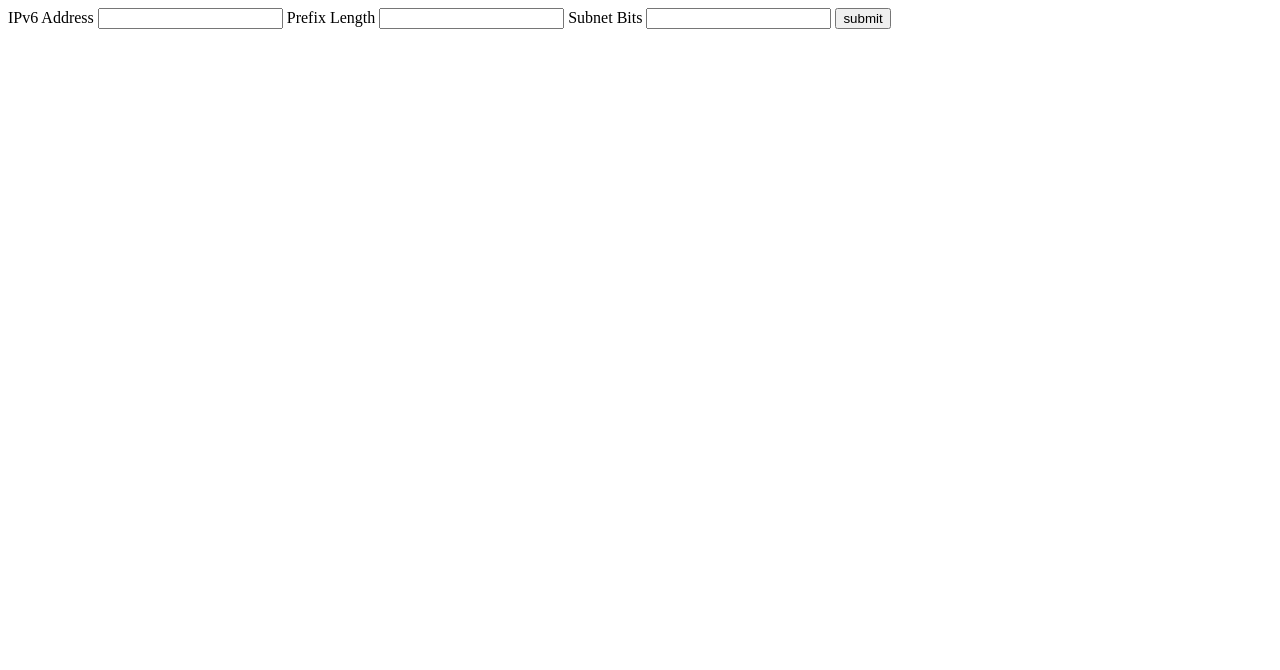
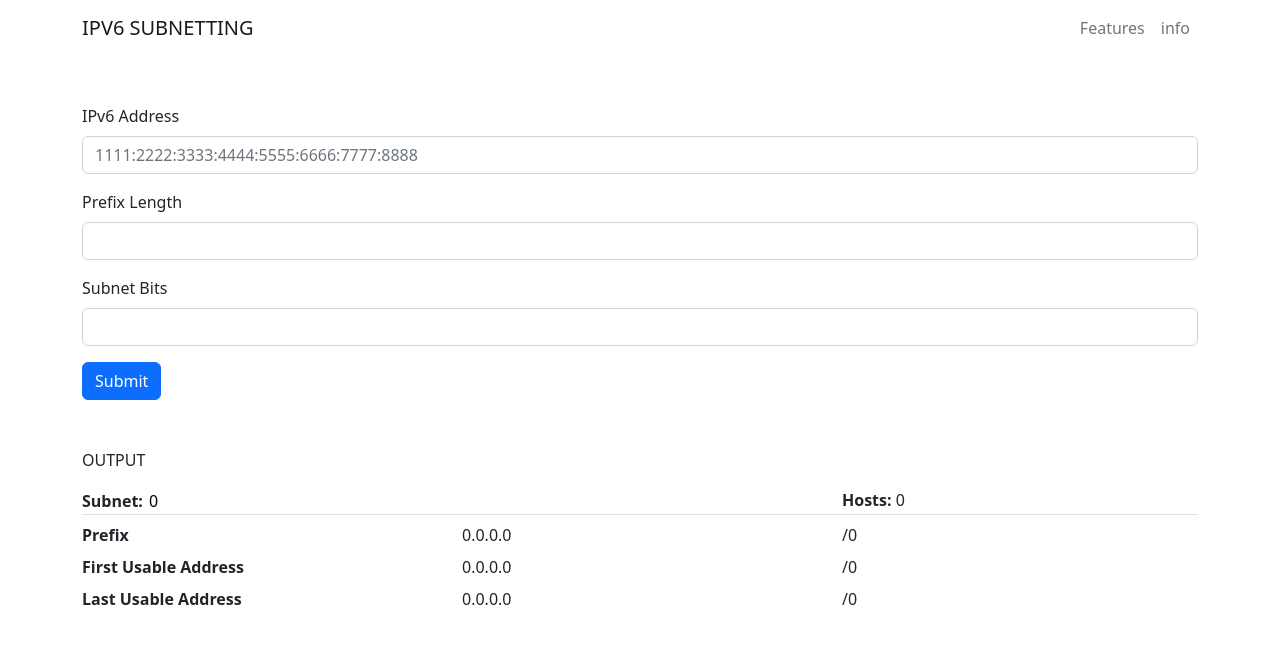
Before and after one commit to kmfiguerrez/IPv6-Subnetting, a website: page index.html in a window 1280 px wide. Drawn offline with nearby package versions, Linux system fonts and the light colour scheme; files that its build step writes are made by us from their sources.

Commit message:
Restructure project with package.json added new prefix length properties in Prefix in ipv6.ts installed webpack, bootstrap 5 packages.

```diff
--- a/index.html
+++ b/index.html
@@ -4,18 +4,102 @@
     <meta charset="UTF-8">
     <meta http-equiv="X-UA-Compatible" content="IE=edge">
     <meta name="viewport" content="width=device-width, initial-scale=1.0">
+    <link rel="stylesheet" href="./src/dist/css/style.css">
     <title>IPv6 Subnetting</title>
 </head>
 <body>
-    <form action="">
-        <label for="">IPv6 Address</label>
-        <input type="text">
-        <label for="">Prefix Length</label>
-        <input type="text">
-        <label for="">Subnet Bits</label>
-        <input type="text">
-        <button>submit</button>
-    </form>
-    <script src="./dist/main.js" type="module"></script>
+    <div class="container">
+
+        <!-- Nav section -->
+        <nav class="navbar navbar-expand-sm navbar-light bg-transparent mb-3 mb-md-5">
+            <div class="container px-0">
+                <a class="navbar-brand" href="#">IPV6 SUBNETTING</a>
+                <button class="navbar-toggler" type="button" data-bs-toggle="collapse" data-bs-target="#navbarNavAltMarkup" aria-controls="navbarNavAltMarkup" aria-expanded="false" aria-label="Toggle navigation">
+                    <span class="navbar-toggler-icon"></span>
+                </button>
+                <div class="collapse navbar-collapse" id="navbarNavAltMarkup">
+                    <div class="navbar-nav ms-auto">
+                        <a class="nav-link" data-bs-toggle="offcanvas" href="#offcanvas" aria-controls="offcanvas">Features</a>
+                        <a class="nav-link" href="#infoSection">info</a>
+                    </div>
+                </div>
+            </div>
+        </nav>
+
+        <!-- Main Section -->
+        <main class="container min-vh-100 px-0">
+            <!-- Form Section -->
+            <form class="mb-5">
+                <div class="mb-3">
+                    <label for="ipv6Address" class="form-label">IPv6 Address</label>
+                    <input type="text" class="form-control" id="ipv6Address" placeholder="1111:2222:3333:4444:5555:6666:7777:8888">
+                    <div class="valid-feedback">
+                        Looks Good!
+                    </div>
+                    <div class="invalid-feedback">
+                        Invalid IPv6 entry!
+                    </div>
+                </div>
+                <div class="mb-3">
+                    <label for="prefixLength" class="form-label">Prefix Length</label>
+                    <input type="number" class="form-control" id="prefixLength" min="0">
+                    <div class="valid-feedback">
+                        Looks Good!
+                    </div>
+                    <div class="invalid-feedback">
+                        Invalid Prefix Length entry!
+                    </div>
+                </div>
+                <div class="mb-3">
+                    <label for="subnetBits" class="form-label">Subnet Bits</label>
+                    <input type="number" class="form-control" id="subnetBits" min="0" max="125">
+                    <div class="valid-feedback">
+                        Looks Good!
+                    </div>
+                    <div class="invalid-feedback">
+                        Invalid Subnet Bits entry!
+                    </div>
+                </div>
+                <button type="submit" class="btn btn-primary">Submit</button>
+            </form>
+
+            <!-- Output Section-->
+            <div id="output-section" class="pb-5">
+                <!-- <h2 id="output-header" class="text-center visually-hidden">OUTPUT</h2> -->
+                <p id="caption">OUTPUT</p>
+                <div class="row mb-2 border-bottom mx-0">
+                    <div class="col-md-8 ps-0">
+                        <form>
+                            <label for="subnet-number" class="fw-bold">Subnet:</label>
+                            <input id="subnetNumber" type="number" class="border-0" min="0" value="0"/>
+                        </form>
+                    </div>
+                    <div class="col-md-4 ps-0 ps-md-3">
+                        <span class="fw-bold">Hosts:</span> <span id="host">0</span>
+                    </div>
+                </div>
+                <div class="row mb-2">
+                    <div class="col-6 col-md-4 fw-bold">Prefix</div>
+                    <div class="col-4" id="prefix">0.0.0.0</div>
+                    <div class="col-2 col-md-4 text-center text-md-start">/0</div>
+                </div>
+                <div class="row mb-2">
+                    <div class="col-6 col-md-4 fw-bold">First Usable Address</div>
+                    <div class="col-4" id="firstUsableAddress">0.0.0.0</div>
+                    <div class="col-2 col-md-4 text-center text-md-start">/0</div>
+                </div>
+                <div class="row mb-2">
+                    <div class="col-6 col-md-4 fw-bold">Last Usable Address</div>
+                    <div class="col-4" id="lastUsableAddress">0.0.0.0</div>
+                    <div class="col-2 col-md-4 text-center text-md-start">/0</div>
+                </div>
+            </div>
+
+        </main>
+
+    </div>
+
+    <script src="./node_modules/bootstrap/dist/js/bootstrap.bundle.min.js" type="module"></script>
+    <script src="./src/dist/js/main.js" type="module"></script>
 </body>
 </html>
--- /dev/null
+++ b/src/sass/_custom.scss
@@ -0,0 +1,67 @@
+// 1. Include functions first (so you can manipulate colors, SVGs, calc, etc)
+@import "../../node_modules/bootstrap/scss/functions";
+
+// 2. Include any default variable overrides here
+
+// 3. Include remainder of required Bootstrap stylesheets
+@import "../../node_modules/bootstrap/scss/variables";
+@import "../../node_modules/bootstrap/scss/maps";
+@import "../../node_modules/bootstrap/scss/mixins";
+@import "../../node_modules/bootstrap/scss/utilities";
+
+// Using the utilities API.
+
+
+// make height responsive.
+$utilities: map-merge(
+  $utilities, (
+    "height": map-merge(
+      map-get($utilities, "height"),
+      ( responsive: true ),
+    ),
+  )
+);
+
+
+// 4. Include any optional Bootstrap components as you like
+@import "../../node_modules/bootstrap/scss/root";
+@import "../../node_modules/bootstrap/scss/reboot";
+@import "../../node_modules/bootstrap/scss/type";
+@import "../../node_modules/bootstrap/scss/images";
+@import "../../node_modules/bootstrap/scss/containers";
+@import "../../node_modules/bootstrap/scss/grid";
+// @import "../../node_modules/bootstrap/scss/tables";
+@import "../../node_modules/bootstrap/scss/forms";
+@import "../../node_modules/bootstrap/scss/buttons";
+@import "../../node_modules/bootstrap/scss/transitions";
+@import "../../node_modules/bootstrap/scss/dropdown";
+// @import "../../node_modules/bootstrap/scss/button-group";
+@import "../../node_modules/bootstrap/scss/nav";
+@import "../../node_modules/bootstrap/scss/navbar";
+// @import "../../node_modules/bootstrap/scss/card";
+@import "../../node_modules/bootstrap/scss/accordion";
+// @import "../../node_modules/bootstrap/scss/breadcrumb";
+// @import "../../node_modules/bootstrap/scss/pagination";
+// @import "../../node_modules/bootstrap/scss/badge";
+@import "../../node_modules/bootstrap/scss/alert";
+// @import "../../node_modules/bootstrap/scss/progress";
+// @import "../../node_modules/bootstrap/scss/list-group";
+@import "../../node_modules/bootstrap/scss/close";
+// @import "../../node_modules/bootstrap/scss/toasts";
+@import "../../node_modules/bootstrap/scss/modal";
+@import "../../node_modules/bootstrap/scss/tooltip";
+@import "../../node_modules/bootstrap/scss/popover";
+// @import "../../node_modules/bootstrap/scss/carousel";
+// @import "../../node_modules/bootstrap/scss/spinners";
+@import "../../node_modules/bootstrap/scss/offcanvas";
+// @import "../../node_modules/bootstrap/scss/placeholders";
+
+// Helpers
+@import "../../node_modules/bootstrap/scss/helpers";
+
+// Utilities
+@import "../../node_modules/bootstrap/scss/utilities/api";
+// scss-docs-end import-stack
+
+
+// 5. Add additional custom code here
--- /dev/null
+++ b/src/sass/style.scss
@@ -0,0 +1 @@
+@use "./custom";
--- a/src/ipv6.ts
+++ b/src/ts/ipv6.ts
@@ -796,6 +796,9 @@ export default class Prefix {
             // Set network portion in binaries.
             prefix.networkPortion = networkPortionBin;
 
+            // Set the new prefix length.
+            prefix.newPrefixLength = newPrefixLength;
+
             // Set the subnet portion.
             // Convert subnet number to binaries.
             const subnetBin = subnetNumber.toString(2);
--- a/tsconfig.json
+++ b/tsconfig.json
@@ -26,7 +26,7 @@
 
     /* Modules */
     "module": "ES2015",                                /* Specify what module code is generated. */
-    "rootDir": "./src",                                  /* Specify the root folder within your source files. */
+    "rootDir": "./src/ts",                                  /* Specify the root folder within your source files. */
     // "moduleResolution": "node",                       /* Specify how TypeScript looks up a file from a given module specifier. */
     // "baseUrl": "./",                                  /* Specify the base directory to resolve non-relative module names. */
     // "paths": {},                                      /* Specify a set of entries that re-map imports to additional lookup locations. */
@@ -49,7 +49,7 @@
     // "emitDeclarationOnly": true,                      /* Only output d.ts files and not JavaScript files. */
     "sourceMap": true,                                /* Create source map files for emitted JavaScript files. */
     // "outFile": "./",                                  /* Specify a file that bundles all outputs into one JavaScript file. If 'declaration' is true, also designates a file that bundles all .d.ts output. */
-    "outDir": "./dist",                                   /* Specify an output folder for all emitted files. */
+    "outDir": "./src/dist/js",                                   /* Specify an output folder for all emitted files. */
     "removeComments": true,                           /* Disable emitting comments. */
     // "noEmit": true,                                   /* Disable emitting files from a compilation. */
     // "importHelpers": true,                            /* Allow importing helper functions from tslib once per project, instead of including them per-file. */
```
Also changed, not shown: package.json (added, +29 -0 lines), src/main.ts (deleted, +0 -12 lines), src/ts/main.ts (added, +8 -0 lines), 2 other files.
